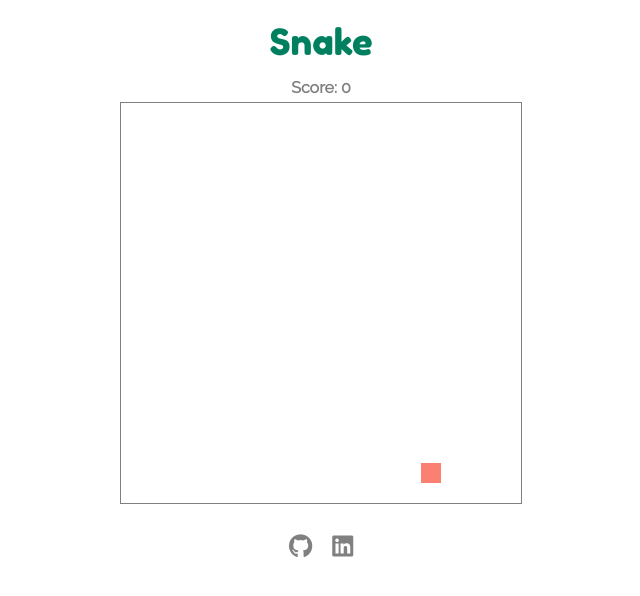
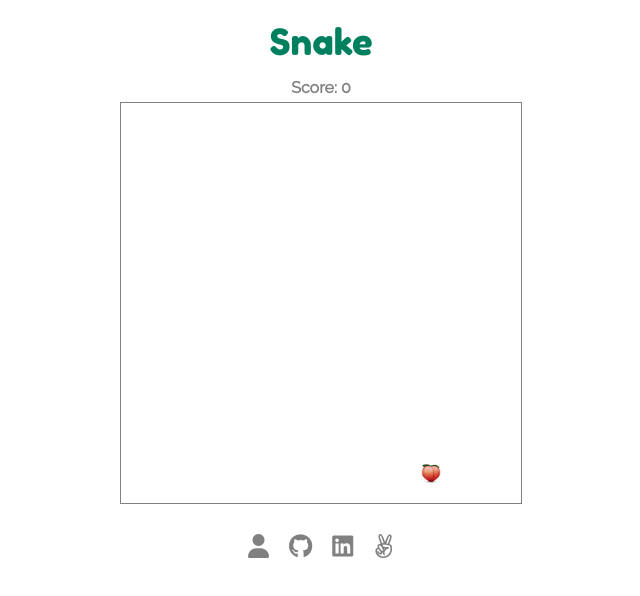
Before and after one commit to amandachen13/Snake, a plain HTML site: page index.html in a window 1280 px wide. Shown: the whole page, without its empty margins (319-959 px from the left). Drawn offline with Linux system fonts and the light colour scheme.

Commit message:
Add favicon

```diff
--- a/css/style.css
+++ b/css/style.css
@@ -1,6 +1,7 @@
 body {
   display: flex;
   flex-direction: column;
+  /*background: url(../assets/images/snake.png)*/
 }
 
 h1 {
@@ -10,6 +11,7 @@ h1 {
   padding-top: 20px;
   padding-bottom: 15px;
   color: #00805e;
+  /*color: #0f712b;*/
 }
 
 .score {
@@ -47,15 +49,12 @@ li {
 
 .snake {
   background: #00cc96;
+  /*background: #1bcf53;*/
 }
 
 .apple {
   background: salmon;
-<<<<<<< HEAD
   background: url(../assets/images/peach.png) no-repeat center;
   background-size: contain;
   /*border-radius: 50%;*/
-=======
-  border-radius: 50%;
->>>>>>> 59db11007579b72afb4f9b284e800025a90289b9
 }
--- a/index.html
+++ b/index.html
@@ -8,7 +8,7 @@
     <script src="https://use.fontawesome.com/32be08c43e.js"></script>
     <link href="https://fonts.googleapis.com/css?family=Fredoka+One" rel="stylesheet"></link>
     <link href="https://fonts.googleapis.com/css?family=Raleway" rel="stylesheet"></link>
-    <link rel="shortcut icon" href="./assets/images/favicon.ico" type="image/x-icon"></link>
+    <link rel="shortcut icon" href="./assets/images/favicon-peach.ico" type="image/x-icon"></link>
     <script type="text/javascript" src="./dominode/DOMiNode.js"></script>
     <script type="text/javascript" src="./lib/bundle.js"></script>
   </head>
@@ -18,8 +18,10 @@
     <div class="score"></div>
     <div class="snake-game"></div>
     <ul class="footer">
+      <li><a class="fa fa-user" href="http://www.amandachen.io"></a></li>
       <li><a class="fa fa-github" href="https://github.com/amandachen13/Snake"></a></li>
       <li><a class="fa fa-linkedin-square" href="https://www.linkedin.com/in/amanda-chen-4179b6ba/"></a></li>
+      <li><a class="fa fa-angellist" href="https://angel.co/amanda-chen-6"></a></li>
     </ul>
   </body>
 
```
Also changed, not shown: assets/images/favicon-peach.ico (added), assets/images/snake.png (added).
